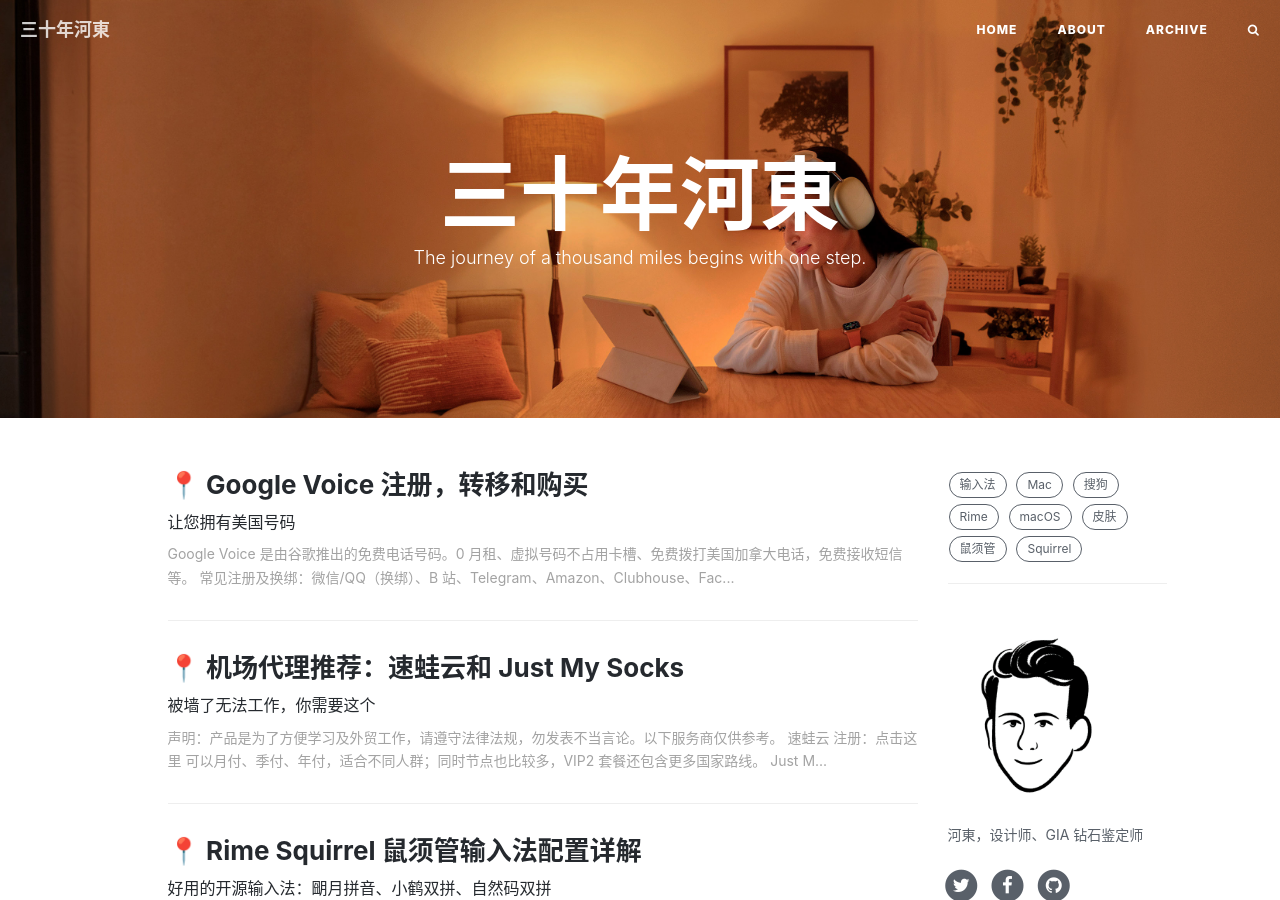
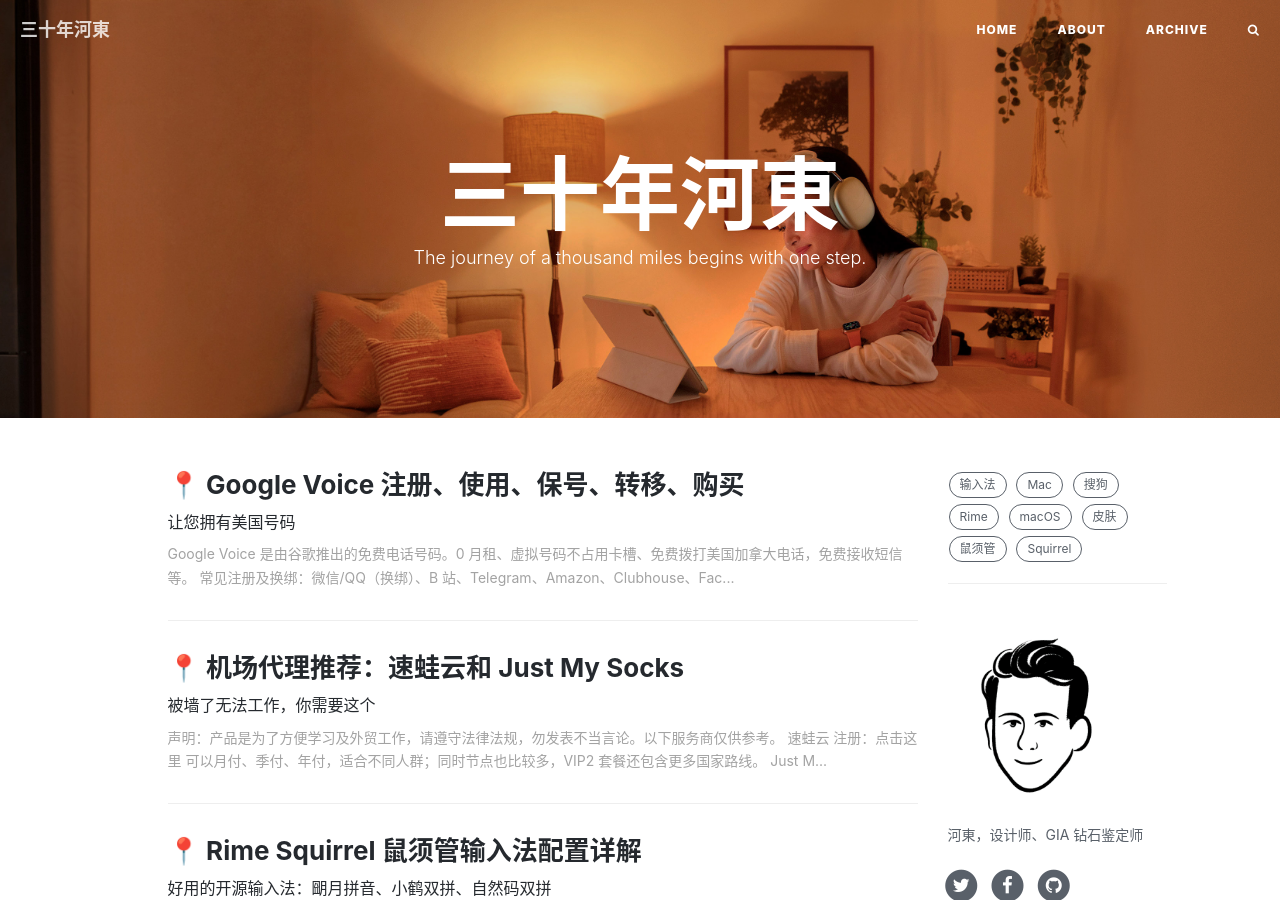
Before and after one commit to ssnhd/ssnhd.github.io, a Jekyll site: the page built from index.html, in a window 1280 px wide and 900 px high. Built offline with Jekyll 4.4.1, drawn with Linux system fonts in a browser that asks for light colours; nearby versions of some CDN libraries; the list of posts is cut into pages by our own code; comment, search, counter and statistics services are not loaded.

Commit message:
Update 2021-1-27-voice.md

```diff
--- a/_posts/2021-1-27-voice.md
+++ b/_posts/2021-1-27-voice.md
@@ -1,6 +1,6 @@
 ---
 layout: post
-title: Google Voice 注册，转移和购买
+title: Google Voice 注册、使用、保号、转移、购买
 subtitle: 让您拥有美国号码
 date: 2022-1-27
 author: 河東
```
